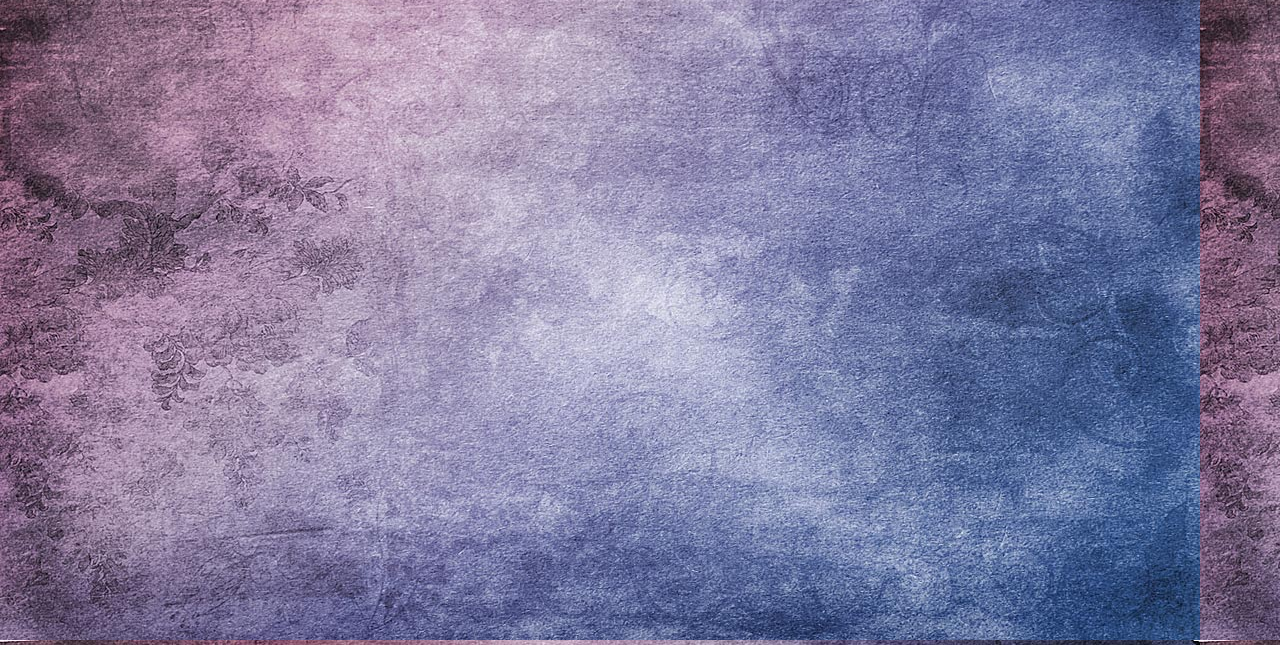
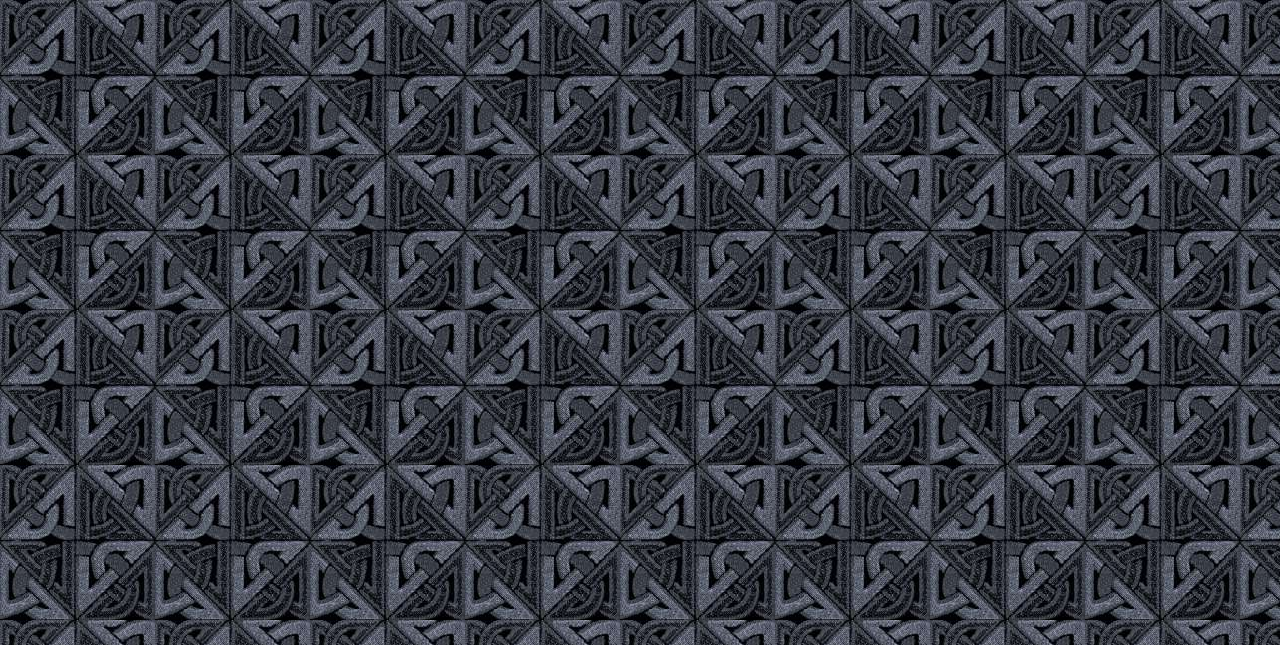
Before and after one commit to Samkurgan42/Site_CV, a plain HTML site: page page_courante.html in a window 1280 px wide. Shown: the part 155-800 px from the top of the page. Drawn offline with Linux system fonts and the light colour scheme.

Commit message:
Update page_courante.html

```diff
--- a/page_courante.html
+++ b/page_courante.html
@@ -28,7 +28,7 @@
   </head>
 
  <!-- <body bgcolor="#7463DE"> -->
-  <body background="./texture6l.jpg">
+  <body background="./dgrey003.jpg">
     <center><h1>Bienvenue sur mon Curriculum Vitae en ligne</br></h1>
 
    <h1> Samuel Valla</br>
```
